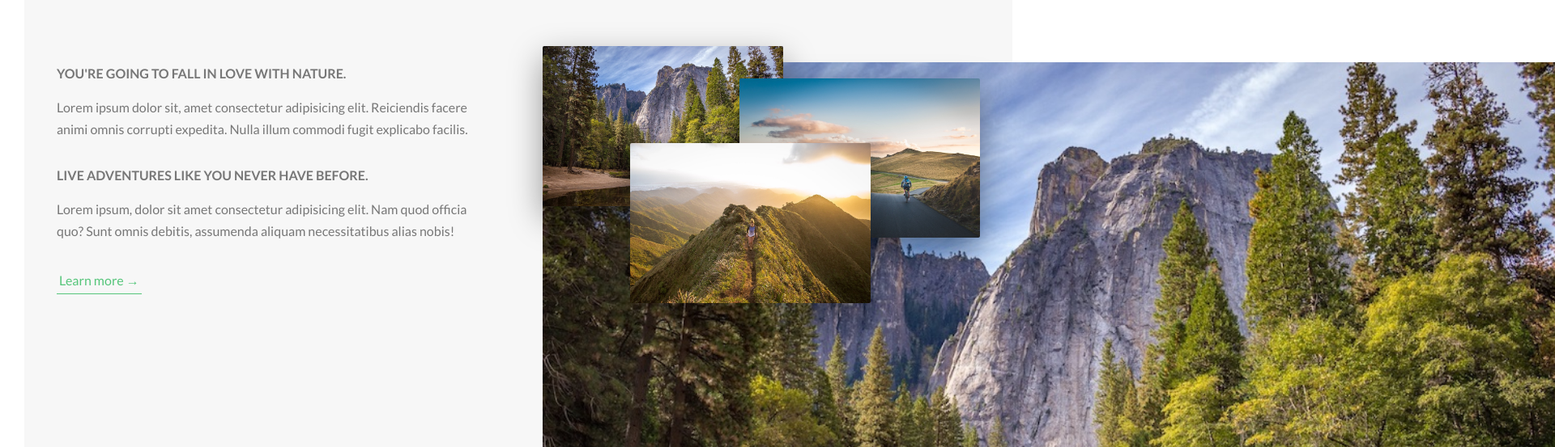
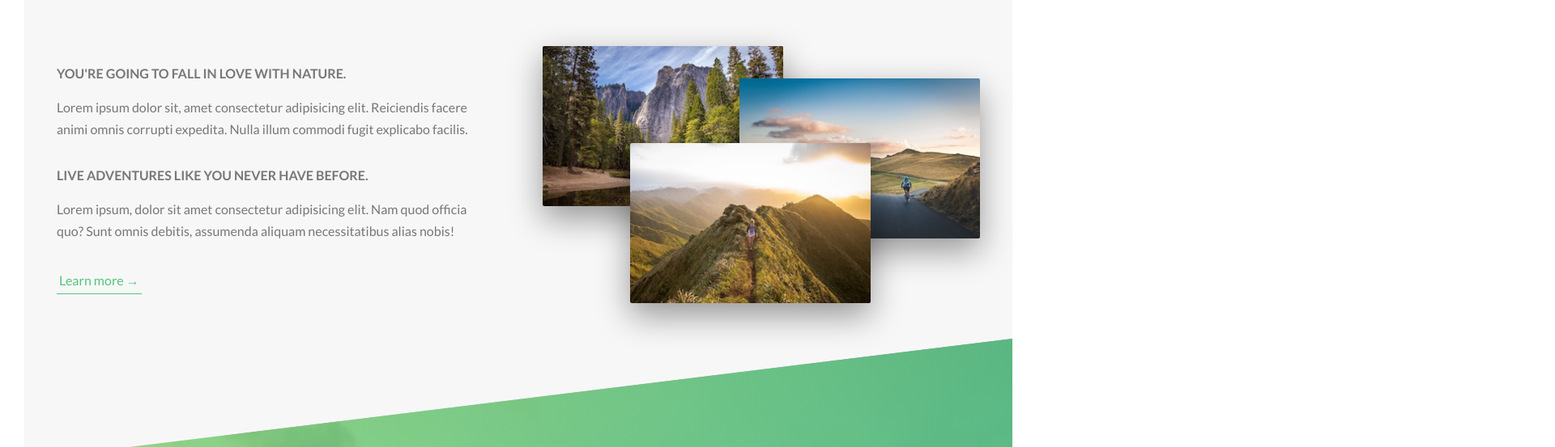
Before and after one commit to jcarroll1976/Natours, a website: page index.html in a window 1280 px wide. Shown: the part 943-1496 px from the top of the page at 81% size, 1920 px wide, since content can reach past the window. Drawn offline with Linux system fonts and the light colour scheme.

Commit message:
Furthered implementation of resolution switching on images in about section

```diff
--- a/index.html
+++ b/index.html
@@ -73,10 +73,29 @@
                         <div class="composition">
 
                             <img srcset="img/nat-1.jpg 300w, img/nat-1-large.jpg 1000w"
-                                        sizes="(max-width: 900px) 20vw">
+                                        sizes="(max-width: 900px) 20vw, (max-width: 600px) 30vw, 300px"
+                                        alt="Photo 1"
+                                        class="composition__photo composition__photo--p1"
+                                        src="img/nat-1-large.jpg">
+
+                            <img srcset="img/nat-2.jpg 300w, img/nat-2-large.jpg 1000w"
+                                        sizes="(max-width: 900px) 20vw, (max-width: 600px) 30vw, 300px"
+                                        alt="Photo 2"
+                                        class="composition__photo composition__photo--p2"
+                                        src="img/nat-2-large.jpg">
+
+                            <img srcset="img/nat-3.jpg 300w, img/nat-3-large.jpg 1000w"
+                                        sizes="(max-width: 900px) 30vw, (max-width: 600px) 30vw, 300px"
+                                        alt="Photo 3"
+                                        class="composition__photo composition__photo--p3"
+                                        src="img/nat-3-large.jpg">
+
+                             <!--
                             <img src="img/nat-1-large.jpg" alt="Photo 1" class="composition__photo composition__photo--p1">
                             <img src="img/nat-2-large.jpg" alt="Photo 2" class="composition__photo composition__photo--p2">
                             <img src="img/nat-3-large.jpg" alt="Photo 3" class="composition__photo composition__photo--p3">
+                             -->
+
                         </div>
                     </div>
                 </div>
@@ -325,7 +344,7 @@
 
                 <picture class="footer__logo">
                     <source srcset="img/logo-green-small-1x.png 1x,img/logo-green-small-2x.png 2x" media="(max-width: 37.5em)">
-                    <img srcset=" img/logo-green-1x.png 1x, img/logo-green-2x.png 2x" alt="Full logo">
+                    <img srcset=" img/logo-green-1x.png 1x, img/logo-green-2x.png 2x" alt="Full logo" src="img/logo-green-2x.png">
                 </picture>
 
             </div>
```
